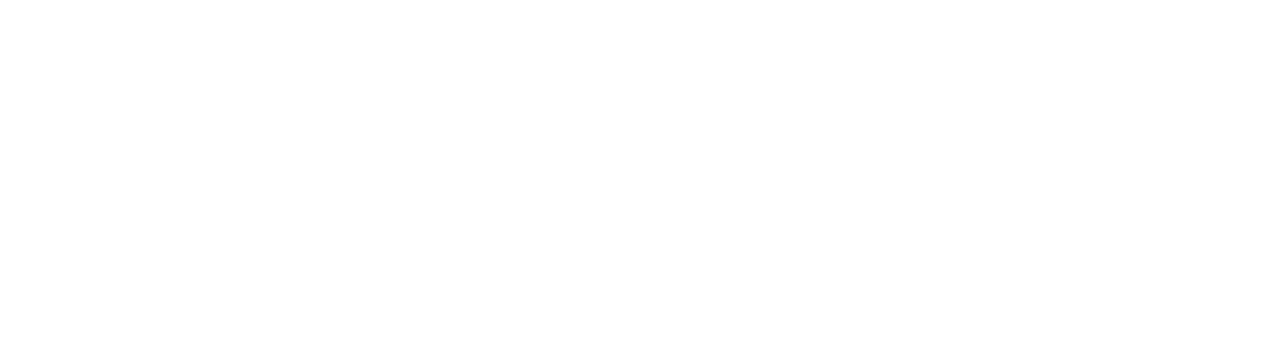
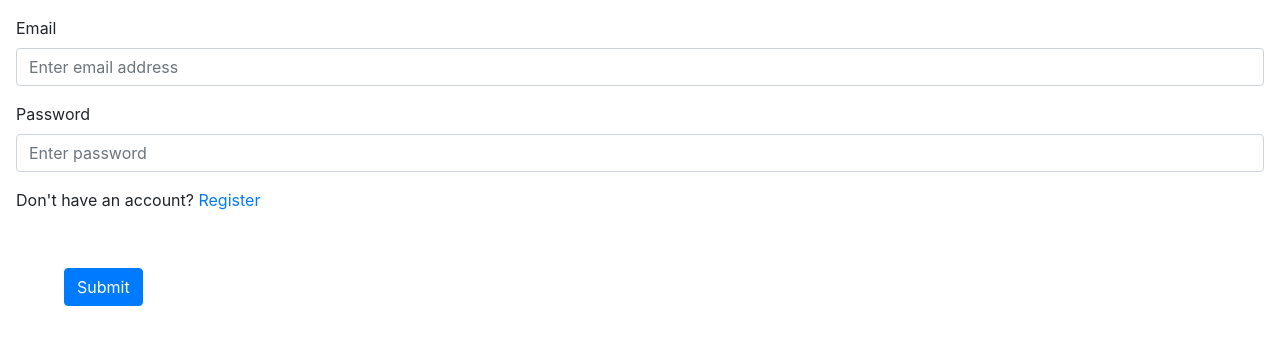
Before and after one commit to lioneltjr/jobportal, a React (Create React App) app: page / in a window 1280 px wide. Shown: the top 344 px of the page. Built offline with nearby package versions, Linux system fonts and the light colour scheme.

Commit message:
Merge files
added login, postjob and user profile

```diff
--- a/package.json
+++ b/package.json
@@ -8,12 +8,15 @@
     "@testing-library/user-event": "^12.6.0",
     "axios": "^0.21.1",
     "bootstrap": "^4.6.0",
+    "jquery": "^3.5.1",
+    "popper.js": "^1.16.1",
     "prop-types": "^15.7.2",
     "react": "^17.0.1",
     "react-bootstrap": "^1.4.3",
     "react-dom": "^17.0.1",
     "react-router-dom": "^5.2.0",
     "react-scripts": "4.0.1",
+    "reactjs-popup": "^2.0.4",
     "web-vitals": "^0.2.4"
   },
   "scripts": {
--- a/src/App.js
+++ b/src/App.js
@@ -5,11 +5,15 @@ import { Route, BrowserRouter as Router, Switch } from 'react-router-dom';
 import 'bootstrap/dist/css/bootstrap.min.css';
 import IndividualJobPage from './components/individualjobpage/IndividualJobPage';
 import PostReviewPage from './components/PostReviewPage';
+import Login from './components/Login';
+import UserProfile from './components/UserProfile';
 function App() {
   return (
     <Fragment>
        <Router>
                 <Switch>
+                    <Route exact path="/" component={Login}/>
+                    <Route exact path="/profile" component={UserProfile}/>
                     <Route exact path="/home" component={Home} />
                     <Route exact path="/jobs/:id" component={IndividualJobPage} />
                     <Route exact path="/review/:id" component={PostReviewPage} />
```
Also changed, not shown: src/components/UserProfile.js (renamed from src/UserProfile.js), 2 other files (tests, documents, lock files or other folders).
